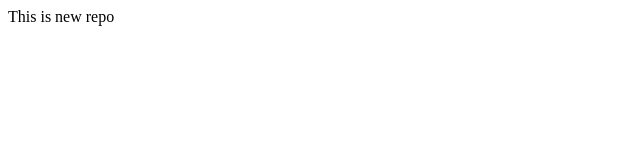
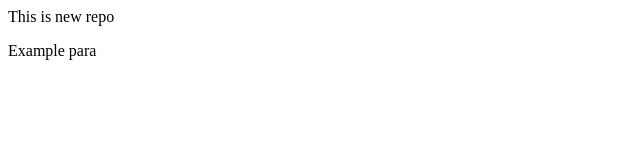
Before and after one commit to Aafaque-Anjum/localrepo, a plain HTML site: page index.html in a window 1280 px wide. Shown: the full height of the page, 0-640 px from the left. Drawn offline with Linux system fonts and the light colour scheme.

Commit message:
changes for branch2

```diff
--- a/index.html
+++ b/index.html
@@ -1 +1,2 @@
 <p>This is new repo</p>
+<p>Example para</p>
```
